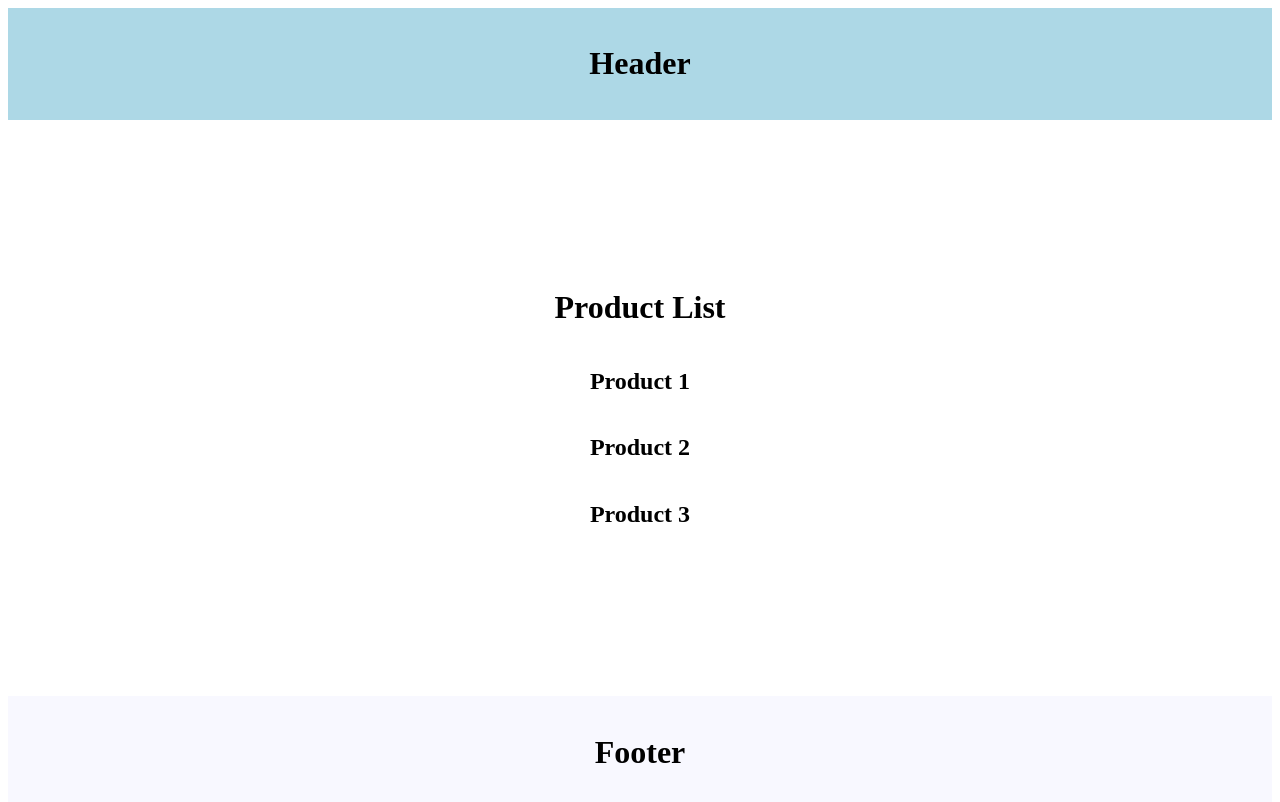
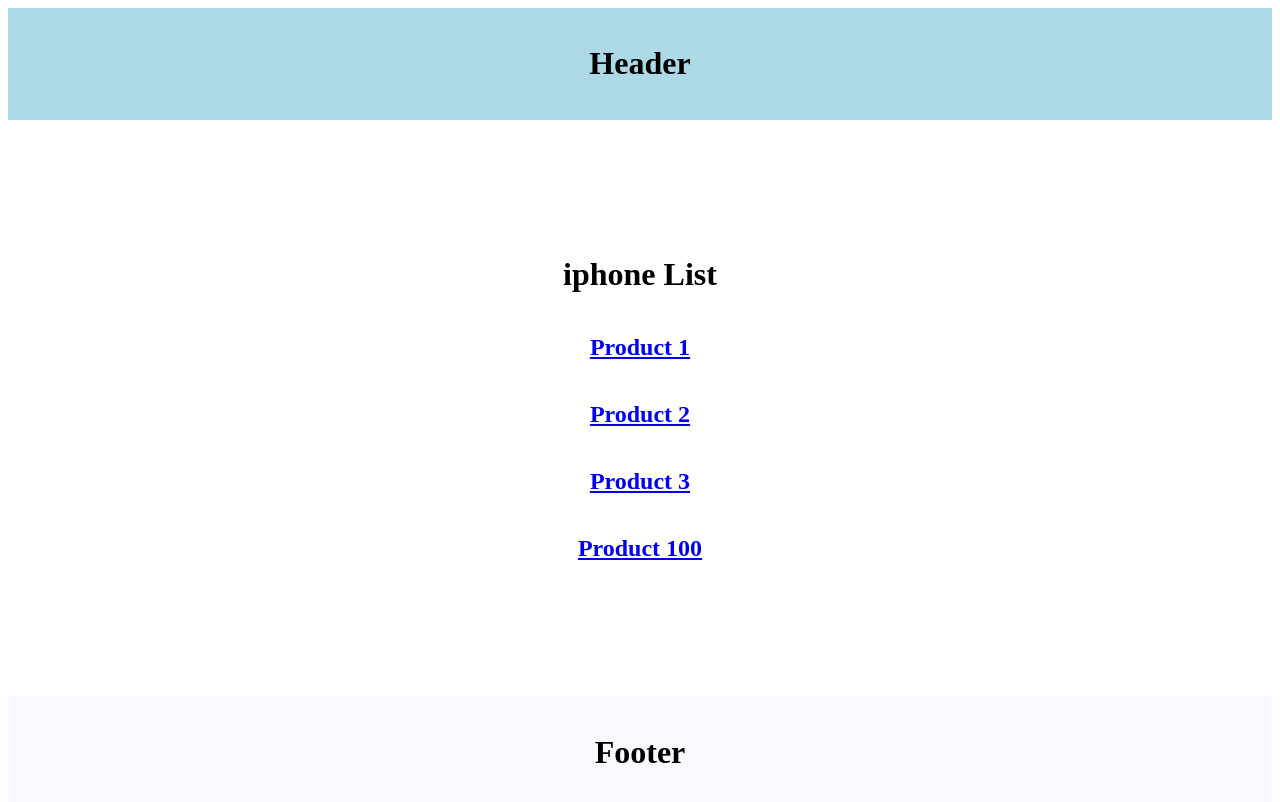
Before and after one commit to LeroibakiTeboho/next-js-02, a Next.js app: page /products in a window 1280 px wide. Shown: the top 802 px of the page. Built offline with nearby package versions, Linux system fonts and the light colour scheme.

Commit message:
Link Component Navigation

```diff
--- a/app/layout.tsx
+++ b/app/layout.tsx
@@ -44,7 +44,8 @@
             display: 'flex',
             justifyContent: 'center',
             alignItems: 'center',
-            flexFlow: 'column'
+            flexFlow: 'column',
+            flexDirection: 'column'
 
           }
         }>
--- a/app/products/page.tsx
+++ b/app/products/page.tsx
@@ -1,14 +1,29 @@
-import React from 'react'
+import Link from "next/link";
+import React from "react";
 
 function ProductList() {
+  const productId = 100;
+
   return (
     <>
-        <h1>Product List</h1>
+      <h1>iphone List</h1>
+      <Link href="products/1">
         <h2>Product 1</h2>
+      </Link>
+      <Link href="products/2">
         <h2>Product 2</h2>
+      </Link>
+      <Link href="products/3" replace>
         <h2>Product 3</h2>
+      </Link>
+      {/* 'replace' prop replaces the current history instead of adding new URL to this stag*/}
+
+      {/* Hard-coding ids is not recommended */}
+      <Link href={`products/${productId}`}>
+        <h2>Product {productId}</h2>
+      </Link>
     </>
-  )
+  );
 }
 
-export default ProductList
+export default ProductList;
```
Also changed, not shown: app/blog/page.tsx (+8 -1 lines), app/page.tsx (+9 -2 lines).
